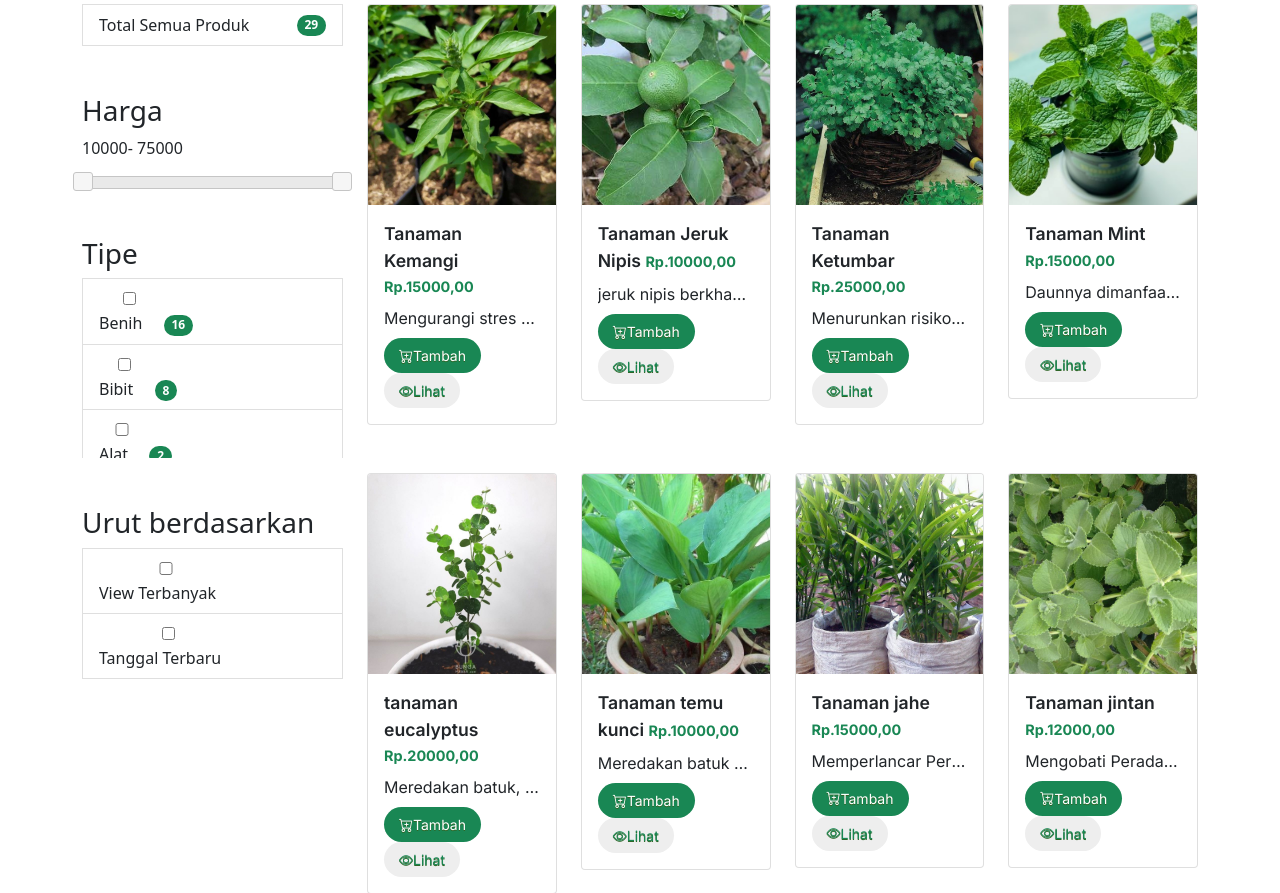
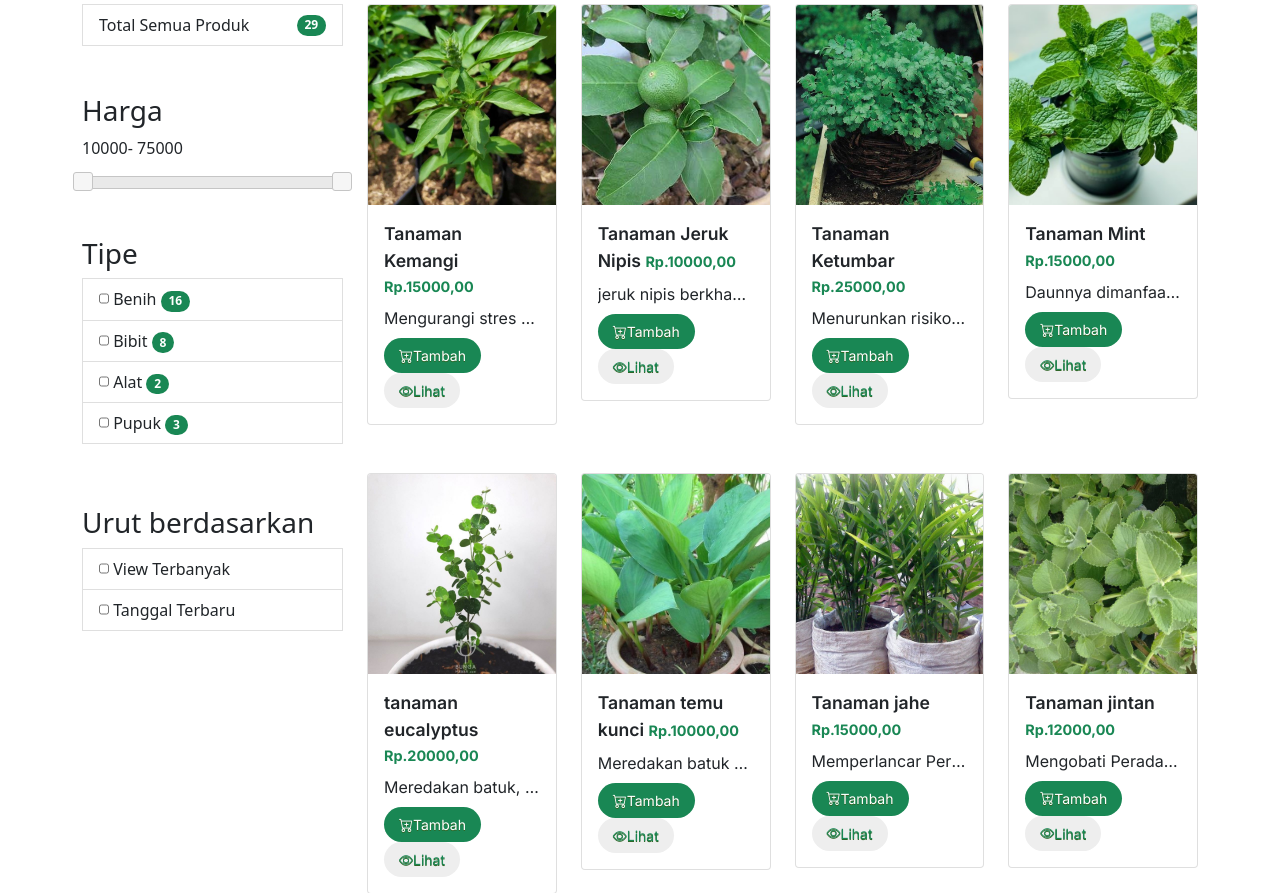
Before and after one commit to anangbagus/takemyherb, a PHP site: page /takemyherb/market.php in a window 1280 px wide. Shown: the part 154-1047 px from the top of the page. Run offline with PHP 8.4, Linux system fonts and the light colour scheme; a user stored in the database is signed in; data comes from the database, SQL or seed files in the repository; some libraries are stand-ins or nearby versions.

Commit message:
fix layout

```diff
--- a/market.php
+++ b/market.php
@@ -85,7 +85,7 @@
                     <?php foreach($produk_types as $row) : ?>
                         <div class="list-group-item checkbox">
                             <label>
-                                <input type="checkbox" class="common_selector type" value="<?php echo $row['tipe']; ?>" >
+                                <input type="checkbox" style="margin:0px; padding:0px; width:10px" class="common_selector type" value="<?php echo $row['tipe']; ?>" >
                                 <?php echo $row['tipe']; ?>
                             </label>
                             <span class="badge bg-success rounded-pill"><?=$row["jumlah"]; ?></span>
@@ -97,10 +97,13 @@
                     <h3>Urut berdasarkan</h3>
                     <div style="height: 180px; overflow-y: auto; overflow-x: hidden;">
                         <div class="list-group-item checkbox">
-                            <label> <input type="checkbox" class="common_selector sort_view_date" value="viewed DESC" > View Terbanyak</label>
+                            <label>
+                            <input type="checkbox"  style="margin:0px; padding:0px; width:10px" class="common_selector sort_view_date" value="viewed DESC" >
+                            View Terbanyak
+                            </label>
                         </div>
                         <div class="list-group-item checkbox">
-                            <label> <input type="checkbox" class="common_selector sort_view_date" value="tgl_ditambahkan DESC" > Tanggal Terbaru </label>
+                            <label> <input type="checkbox" style="margin:0px; padding:0px; width:10px" class="common_selector sort_view_date" value="tgl_ditambahkan DESC" > Tanggal Terbaru </label>
                         </div>
                     </div>
                 </div>
```
